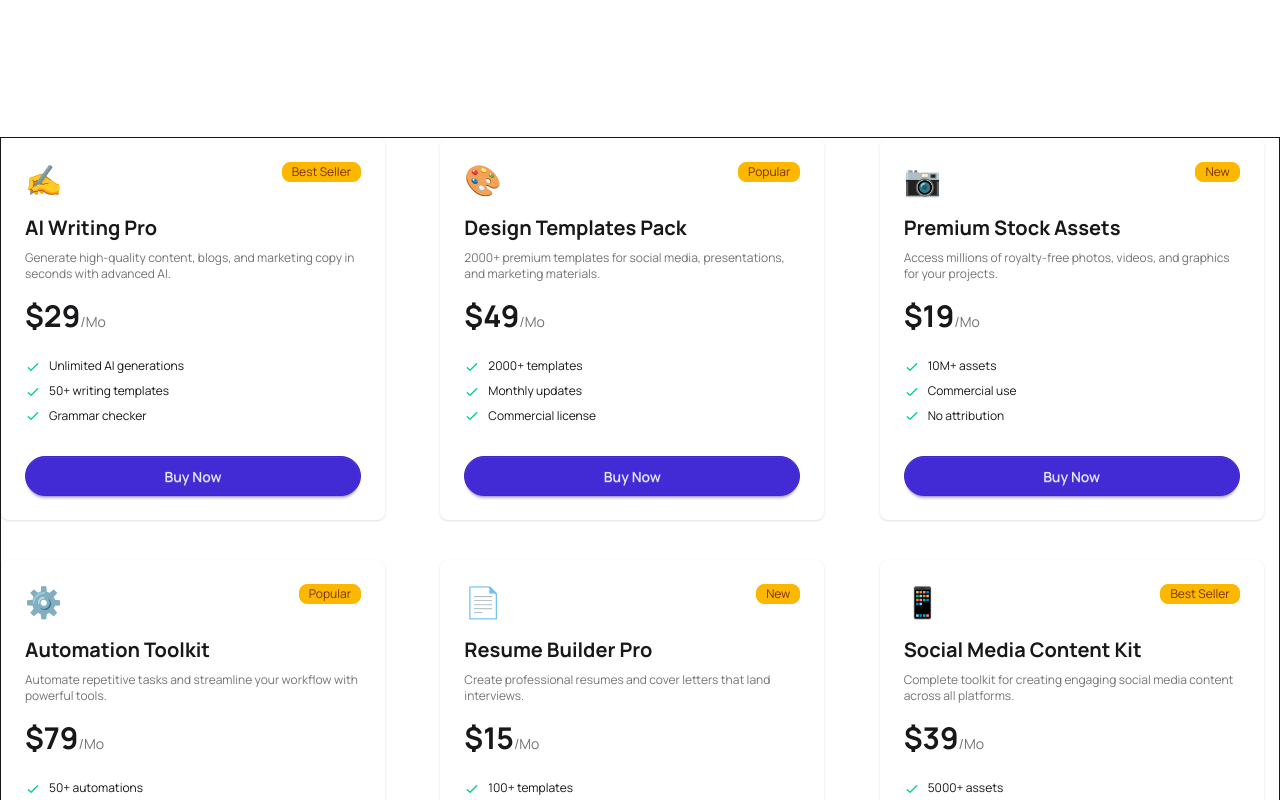
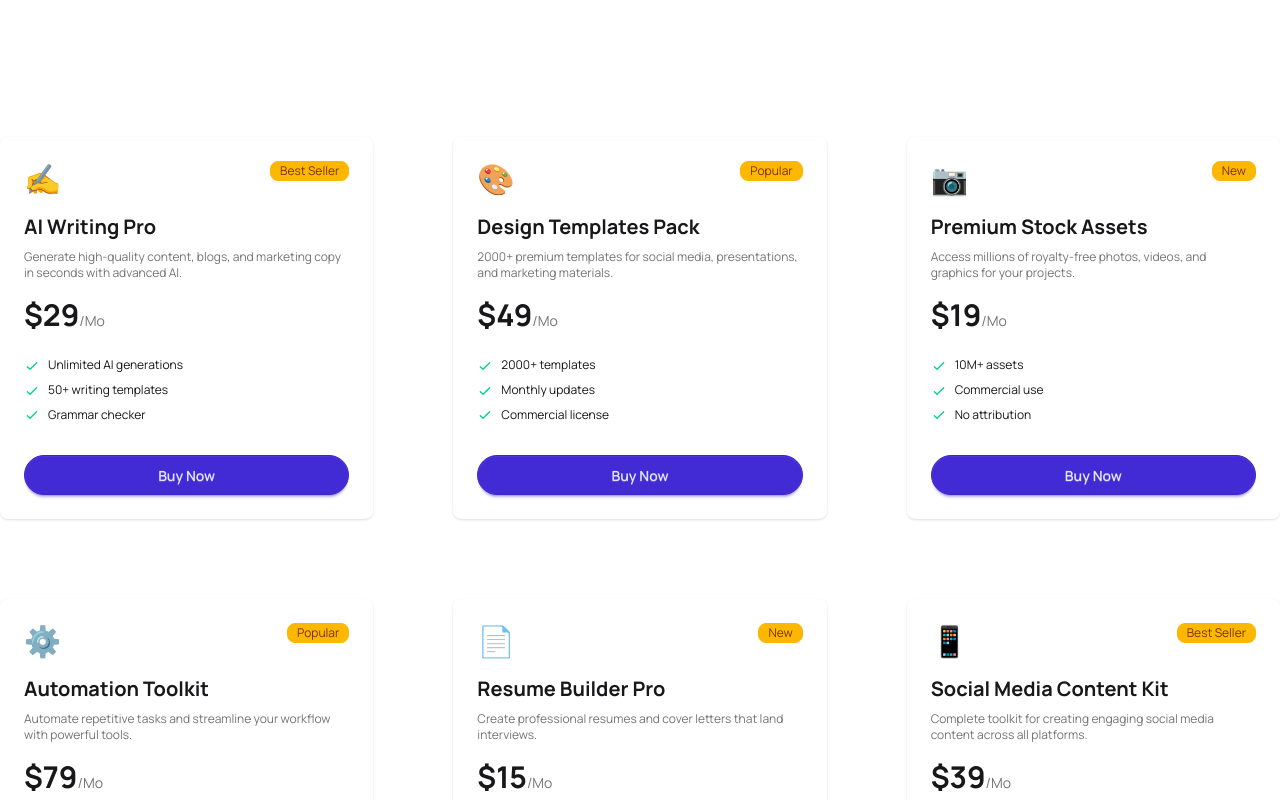
Before and after one commit to Didar112/DigiTools, a React (Vite) app: page / in a window 1280 px wide. Shown: the part 1060-1860 px from the top of the page. Built offline with nearby package versions, Linux system fonts and the light colour scheme.

Commit message:
made a separate component for single cards

```diff
--- a/src/Components/Card/AllCard.jsx
+++ b/src/Components/Card/AllCard.jsx
@@ -1,4 +1,5 @@
 import React from 'react';
+import SingleCard from '../SingleCards/SingleCard';
 
 
 
@@ -8,43 +9,17 @@ const AllCard = ({data}) => {
     return (
 
 
-    <div className='grid md:grid-cols-2 grid-cols-1 lg:grid-cols-3 gap-10'>
+    <div className=''>
+
+      <div className='grid grid-cols-1 md:grid-cols-2 lg:grid-cols-3 gap-20'>
         {
             products.map(product=>{
                console.log(product)
-               return        <div className="card w-96 bg-base-100 shadow-sm">
-  <div className="card-body">
-    <div className="flex justify-between items-start">
-      <span className="text-3xl">{product.icon}</span>
-      <span className="badge badge-warning badge-sm">{product.badge}</span>
-    </div>
-    <h2 className="text-xl font-bold mt-2">{product.title}</h2>
-    <p className="text-xs text-base-content/60">
-      {product.description}
-    </p>
-    <div className="mt-2">
-      <span className="text-3xl font-bold">${product.price}</span>
-      <span className="text-sm text-base-content/60">/Mo</span>
-    </div>
-    <ul className="mt-4 flex flex-col gap-2 text-xs">
-      {product.features.map((feature) => (
-        <li>
-          <svg xmlns="http://www.w3.org/2000/svg" className="size-4 me-2 inline-block text-success" fill="none" viewBox="0 0 24 24" stroke="currentColor">
-            <path strokeLinecap="round" strokeLinejoin="round" strokeWidth="2" d="M5 13l4 4L19 7" />
-          </svg>
-          <span>{feature}</span>
-        </li>
-      ))}
-    </ul>
-    <div className="mt-6">
-      <button className="btn btn-primary btn-block rounded-full">Buy Now</button>
-    </div>
-  </div>
-</div>
+               return  <SingleCard key={product.id} product={product}></SingleCard>
             })
         }
 
-
+        </div>
 
 
 </div>
--- a/src/Components/Products/Products.jsx
+++ b/src/Components/Products/Products.jsx
@@ -8,7 +8,7 @@ const Products = ({prodData}) => {
 
 
     return (
-        <div className="container mx-auto border mt-40">
+        <div className="container mx-auto mt-40">
             <AllCard data={data}></AllCard>
         </div>
     );
--- /dev/null
+++ b/src/Components/SingleCards/SingleCard.jsx
@@ -0,0 +1,39 @@
+import React from 'react';
+
+const SingleCard = ({product}) => {
+    return (
+        <div>
+            <div className="card bg-base-100 shadow-sm">
+  <div className="card-body">
+    <div className="flex justify-between items-start">
+      <span className="text-3xl">{product.icon}</span>
+      <span className="badge badge-warning badge-sm">{product.badge}</span>
+    </div>
+    <h2 className="text-xl font-bold mt-2">{product.title}</h2>
+    <p className="text-xs text-base-content/60">
+      {product.description}
+    </p>
+    <div className="mt-2">
+      <span className="text-3xl font-bold">${product.price}</span>
+      <span className="text-sm text-base-content/60">/Mo</span>
+    </div>
+    <ul className="mt-4 flex flex-col gap-2 text-xs">
+      {product.features.map((feature) => (
+        <li>
+          <svg xmlns="http://www.w3.org/2000/svg" className="size-4 me-2 inline-block text-success" fill="none" viewBox="0 0 24 24" stroke="currentColor">
+            <path strokeLinecap="round" strokeLinejoin="round" strokeWidth="2" d="M5 13l4 4L19 7" />
+          </svg>
+          <span>{feature}</span>
+        </li>
+      ))}
+    </ul>
+    <div className="mt-6">
+      <button className="btn btn-primary btn-block rounded-full">Buy Now</button>
+    </div>
+  </div>
+</div>
+        </div>
+    );
+};
+
+export default SingleCard;
```
